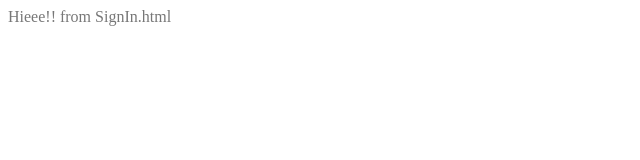
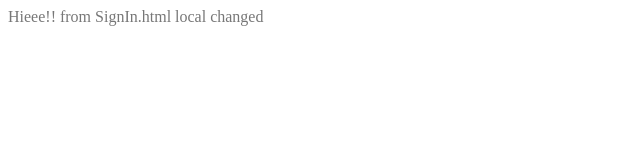
Before and after one commit to niv16/trucker, a plain HTML site: page src/signin/signin.html in a window 1280 px wide. Shown: the whole page, without its empty margins (0-640 px from the left). Drawn offline with Linux system fonts and the light colour scheme; files whose address does not match are found by name.

Commit message:
local file commit

```diff
--- a/src/signin/signin.html
+++ b/src/signin/signin.html
@@ -4,6 +4,6 @@
         <link rel="stylesheet" type="text/css"href="style.css">
     </head>
     <body>
-        Hieee!! from SignIn.html
+        Hieee!! from SignIn.html local changed
     </body>
 </html>
```
